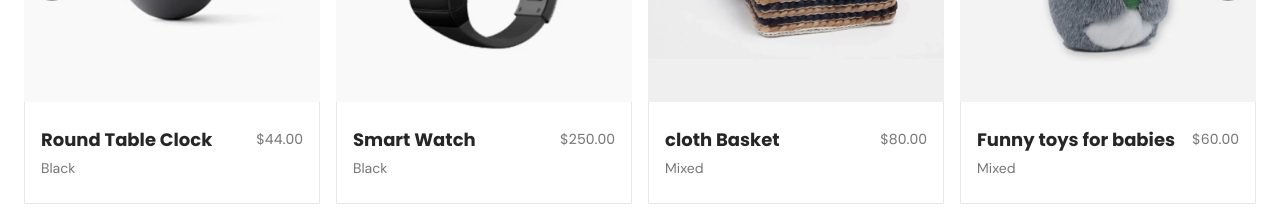
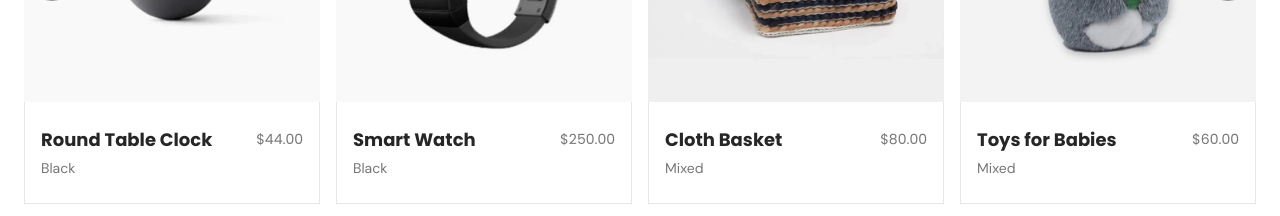
Before and after one commit to Ibigelow92/simple-ecommerce-platform, a React (Create React App) app: page / in a window 1280 px wide. Shown: the part 1720-1936 px from the top of the page. Built offline with nearby package versions, Linux system fonts and the light colour scheme.

Commit message:
text changes

```diff
--- a/src/components/home/NewArrivals/NewArrivals.js
+++ b/src/components/home/NewArrivals/NewArrivals.js
@@ -76,7 +76,7 @@ const NewArrivals = () => {
           <Product
             _id="100003"
             img={newArrThree}
-            productName="cloth Basket"
+            productName="Cloth Basket"
             price="80.00"
             color="Mixed"
             badge={true}
@@ -87,7 +87,7 @@ const NewArrivals = () => {
           <Product
             _id="100004"
             img={newArrFour}
-            productName="Funny toys for babies"
+            productName="Toys for Babies"
             price="60.00"
             color="Mixed"
             badge={false}
@@ -98,7 +98,7 @@ const NewArrivals = () => {
           <Product
             _id="100005"
             img={newArrTwo}
-            productName="Funny toys for babies"
+            productName="Toys for babies"
             price="60.00"
             color="Mixed"
             badge={false}
--- a/src/constants/index.js
+++ b/src/constants/index.js
@@ -188,7 +188,7 @@ export const paginationItems = [
   {
     _id: 1012,
     img: newArrFour,
-    productName: "Funny toys for babies",
+    productName: "Toys for Babies",
     price: "60.00",
     color: "Mixed",
     badge: false,
@@ -197,7 +197,7 @@ export const paginationItems = [
   {
     _id: 1013,
     img: newArrTwo,
-    productName: "Funny toys for babies",
+    productName: "Toys for Babies",
     price: "60.00",
     color: "Mixed",
     badge: false,
@@ -216,7 +216,7 @@ export const paginationItems = [
   {
     _id: 1015,
     img: newArrFour,
-    productName: "Funny toys for babies",
+    productName: "Toys for Babies",
     price: "60.00",
     color: "Mixed",
     badge: false,
@@ -396,7 +396,7 @@ export const paginationItems = [
   {
     _id: 1035,
     img: newArrFour,
-    productName: "Funny toys for babies",
+    productName: "Toys for Babies",
     price: "60.00",
     color: "Mixed",
     badge: false,
@@ -405,7 +405,7 @@ export const paginationItems = [
   {
     _id: 1036,
     img: newArrTwo,
-    productName: "Funny toys for babies",
+    productName: "Toys for Babies",
     price: "60.00",
     color: "Mixed",
     badge: false,
@@ -414,7 +414,7 @@ export const paginationItems = [
   {
     _id: 1037,
     img: newArrFour,
-    productName: "Funny toys for babies",
+    productName: "Toys for Babies",
     price: "60.00",
     color: "Mixed",
     badge: false,
```
Also changed, not shown: 2 other files (tests, documents, lock files or other folders).
